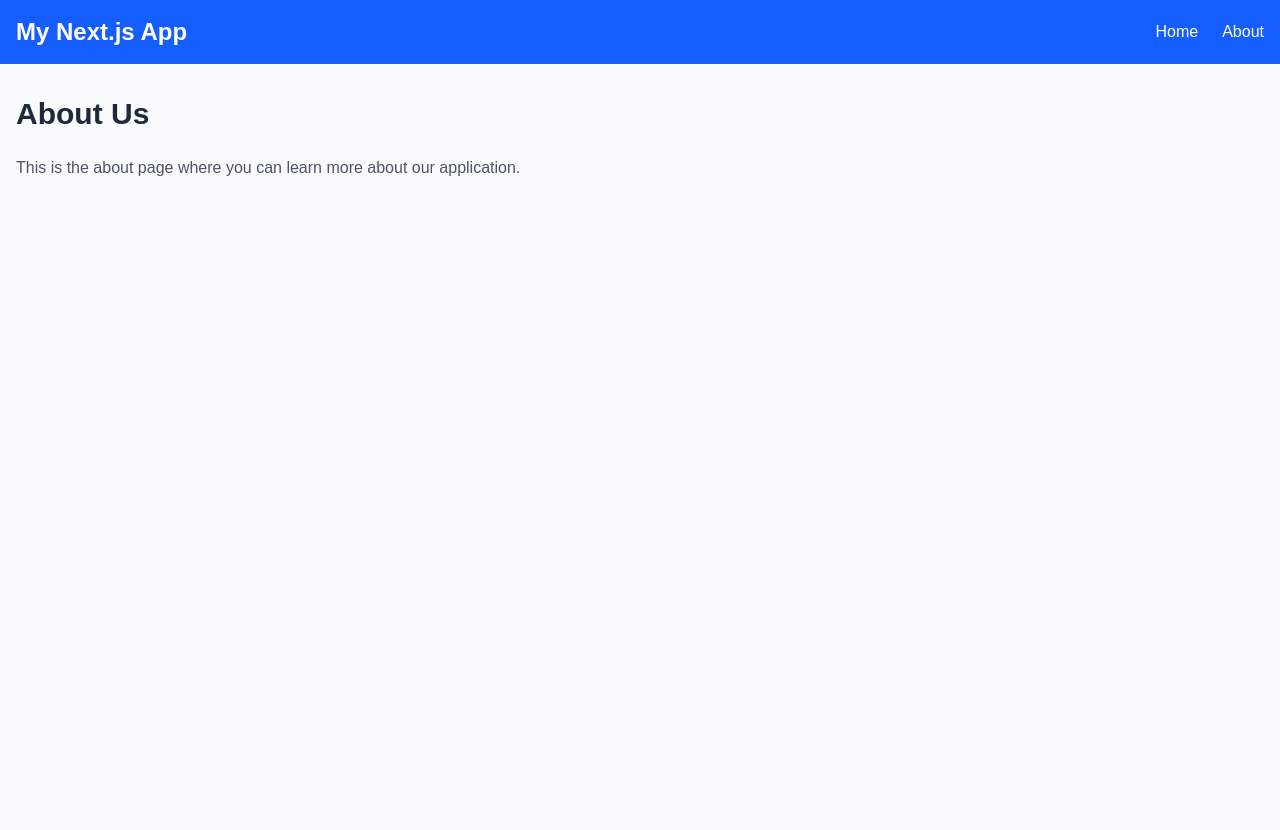
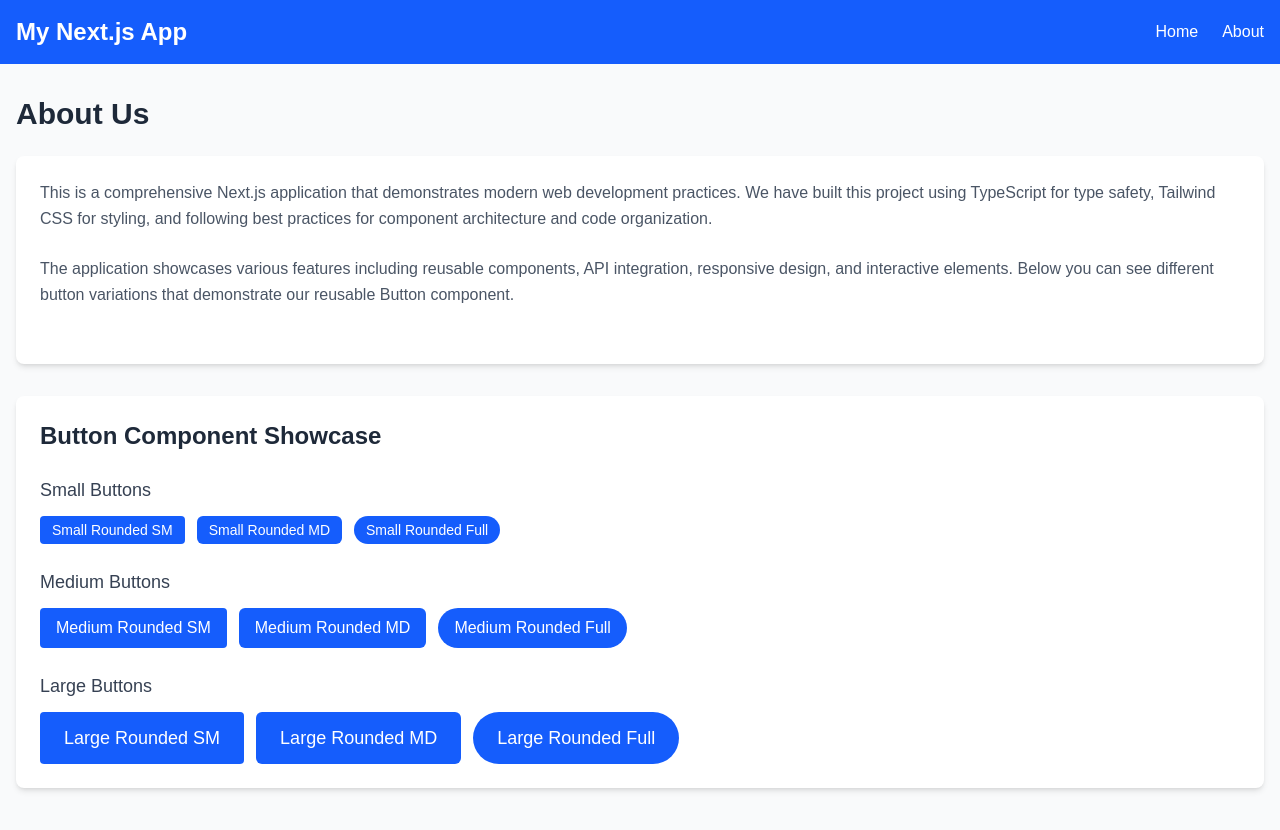
Before and after one commit to Kelv11/alx-project-0x02-setup, a Next.js app in the folder alx-project-0x02/: page /about in a window 1280 px wide. Shown: the top 830 px of the page. Built offline with nearby package versions, Linux system fonts and the light colour scheme.

Commit message:
Add reusable Button compoonent with size and shape variations

```diff
--- /dev/null
+++ b/alx-project-0x02/components/common/Button.tsx
@@ -0,0 +1,33 @@
+import React from "react";
+import { ButtonProps } from "../../interfaces";
+
+const Button: React.FC<ButtonProps> = ({ title, size, shape, onClick }) => {
+  const getSizeClasses = () => {
+    switch (size) {
+      case "small":
+        return "px-3 py-1 text-sm";
+      case "medium":
+        return "px-4 py-2 text-base";
+      case "large":
+        return "px-6 py-3 text-lg";
+      default:
+        return "px-4 py-2 text-base";
+    }
+  };
+
+  return (
+    <button
+      onClick={onClick}
+      className={`
+        bg-blue-600 text-white font-medium hover:bg-blue-700
+        transition-colors duration-200 focus:outline-none
+        focus:ring-2 focus:ring-blue-500 focus:ring-opacity-50
+        ${getSizeClasses()} ${shape}
+      `}
+    >
+      {title}
+    </button>
+  );
+};
+
+export default Button;
--- a/alx-project-0x02/pages/about.tsx
+++ b/alx-project-0x02/pages/about.tsx
@@ -1,8 +1,13 @@
 import React from "react";
 import Head from "next/head";
 import Header from "../components/layout/Header";
+import Button from "../components/common/Button";
 
 const AboutPage: React.FC = () => {
+  const handleButtonClick = (buttonType: string) => {
+    alert(`You clicked the ${buttonType} button!`);
+  };
+
   return (
     <>
       <Head>
@@ -12,10 +17,107 @@ const AboutPage: React.FC = () => {
       <div className="min-h-screen bg-gray-50">
         <main className="container mx-auto px-4 py-8">
           <h1 className="text-3xl font-bold text-gray-800 mb-6">About Us</h1>
-          <p className="text-gray-600">
-            This is the about page where you can learn more about our
-            application.
-          </p>
+          <div className="bg-white rounded-lg shadow-md p-6 mb-8">
+            <p className="text-gray-600 mb-6 leading-relaxed">
+              This is a comprehensive Next.js application that demonstrates
+              modern web development practices. We have built this project using
+              TypeScript for type safety, Tailwind CSS for styling, and
+              following best practices for component architecture and code
+              organization.
+            </p>
+            <p className="text-gray-600 mb-8 leading-relaxed">
+              The application showcases various features including reusable
+              components, API integration, responsive design, and interactive
+              elements. Below you can see different button variations that
+              demonstrate our reusable Button component.
+            </p>
+          </div>
+
+          <div className="bg-white rounded-lg shadow-md p-6">
+            <h2 className="text-2xl font-semibold text-gray-800 mb-6">
+              Button Component Showcase
+            </h2>
+
+            <div className="space-y-6">
+              <div>
+                <h3 className="text-lg font-medium text-gray-700 mb-3">
+                  Small Buttons
+                </h3>
+                <div className="flex flex-wrap gap-3">
+                  <Button
+                    title="Small Rounded SM"
+                    size="small"
+                    shape="rounded-sm"
+                    onClick={() => handleButtonClick("Small Rounded SM")}
+                  />
+                  <Button
+                    title="Small Rounded MD"
+                    size="small"
+                    shape="rounded-md"
+                    onClick={() => handleButtonClick("Small Rounded MD")}
+                  />
+                  <Button
+                    title="Small Rounded Full"
+                    size="small"
+                    shape="rounded-full"
+                    onClick={() => handleButtonClick("Small Rounded Full")}
+                  />
+                </div>
+              </div>
+
+              <div>
+                <h3 className="text-lg font-medium text-gray-700 mb-3">
+                  Medium Buttons
+                </h3>
+                <div className="flex flex-wrap gap-3">
+                  <Button
+                    title="Medium Rounded SM"
+                    size="medium"
+                    shape="rounded-sm"
+                    onClick={() => handleButtonClick("Medium Rounded SM")}
+                  />
+                  <Button
+                    title="Medium Rounded MD"
+                    size="medium"
+                    shape="rounded-md"
+                    onClick={() => handleButtonClick("Medium Rounded MD")}
+                  />
+                  <Button
+                    title="Medium Rounded Full"
+                    size="medium"
+                    shape="rounded-full"
+                    onClick={() => handleButtonClick("Medium Rounded Full")}
+                  />
+                </div>
+              </div>
+
+              <div>
+                <h3 className="text-lg font-medium text-gray-700 mb-3">
+                  Large Buttons
+                </h3>
+                <div className="flex flex-wrap gap-3">
+                  <Button
+                    title="Large Rounded SM"
+                    size="large"
+                    shape="rounded-sm"
+                    onClick={() => handleButtonClick("Large Rounded SM")}
+                  />
+                  <Button
+                    title="Large Rounded MD"
+                    size="large"
+                    shape="rounded-md"
+                    onClick={() => handleButtonClick("Large Rounded MD")}
+                  />
+                  <Button
+                    title="Large Rounded Full"
+                    size="large"
+                    shape="rounded-full"
+                    onClick={() => handleButtonClick("Large Rounded Full")}
+                  />
+                </div>
+              </div>
+            </div>
+          </div>
         </main>
       </div>
     </>
```
